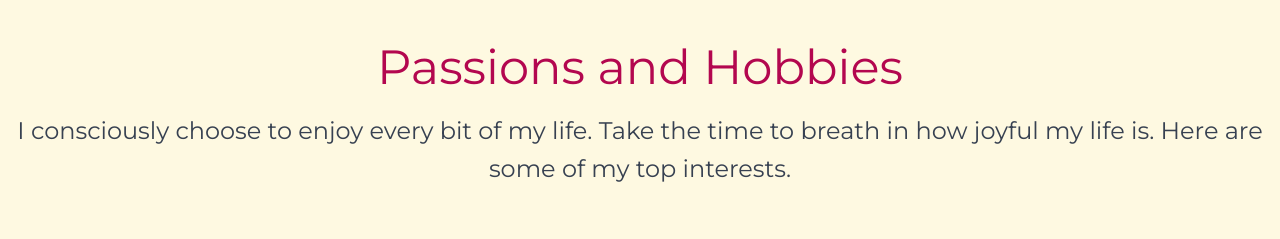
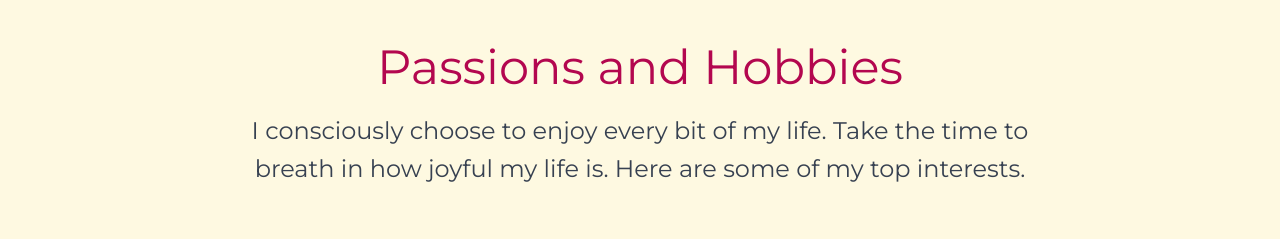
Before and after one commit to MVCorreas/MVCorreas-PersonalPage, a Next.js app: page / in a window 1280 px wide. Shown: the part 1402-1641 px from the top of the page. Built offline with nearby package versions, Linux system fonts and the light colour scheme.

Commit message:
Added max-width to interestDescription

```diff
--- a/src/app/components/Interests/Interests.module.css
+++ b/src/app/components/Interests/Interests.module.css
@@ -35,6 +35,10 @@
   font-size: 1.5rem;
   line-height: 1.6;
   margin-bottom: 20px;
+  max-width: 800px;
+  margin-left: auto;
+  margin-right: auto;
+  text-align: center;
 }
 
 @media (min-width: 1024px) {
```
